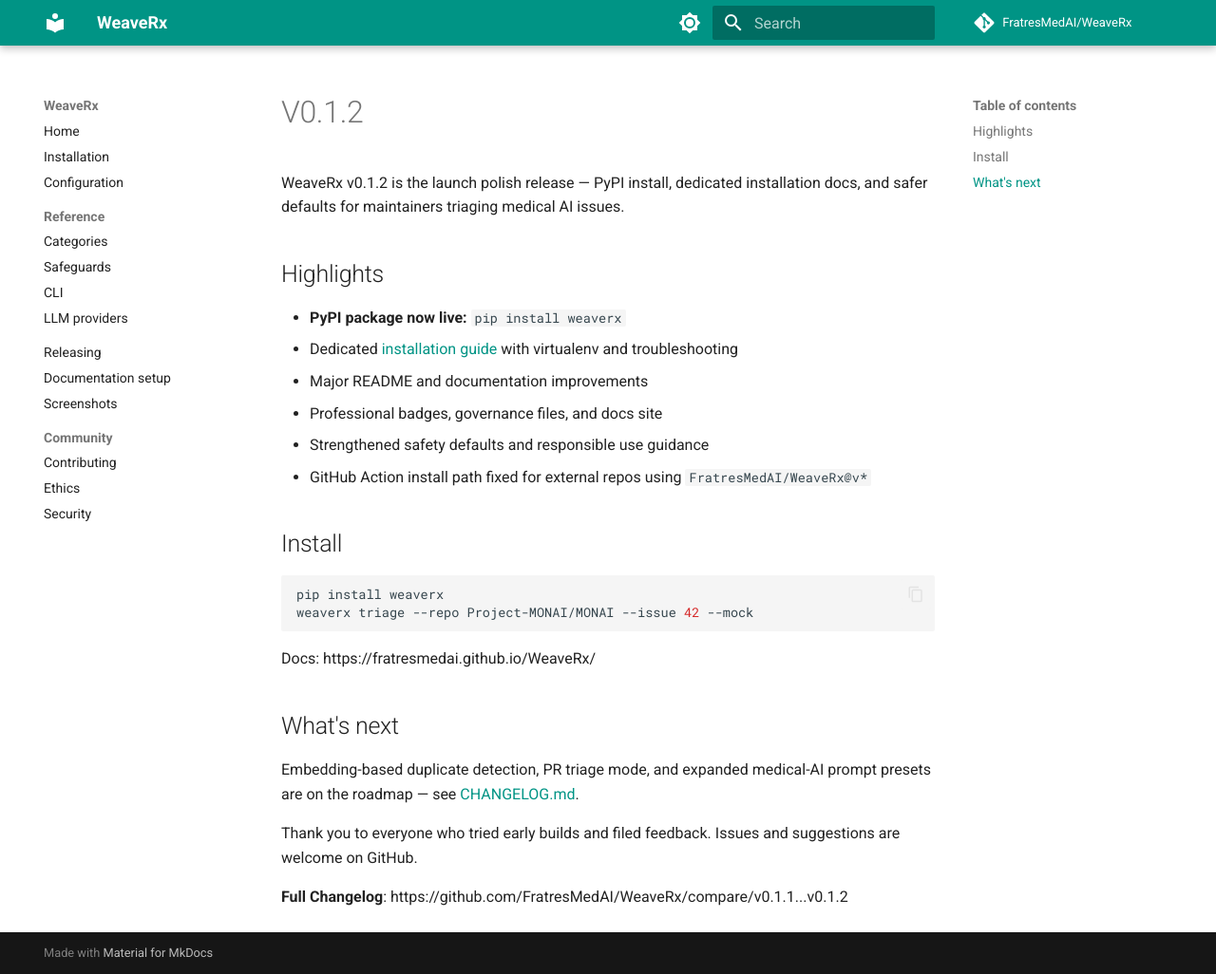
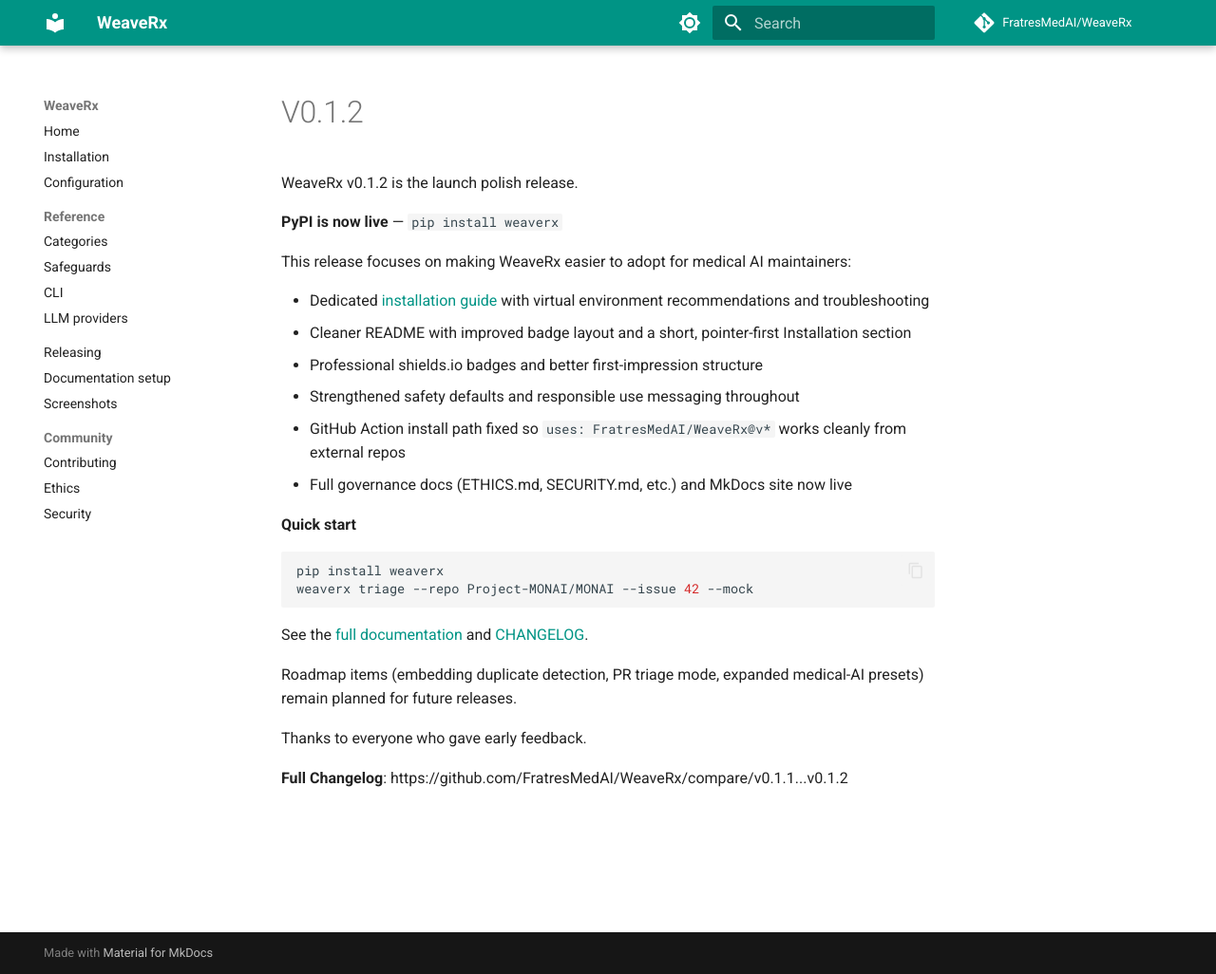
Before and after one commit to FratresMedAI/WeaveRx, an MkDocs documentation site: the page built from docs/releases/v0.1.2.md, in a window 1280 px wide and 1026 px high. Shown: the whole window at 95% size. Built offline with MkDocs 1.6.1 and Material for MkDocs 9.7.7, drawn with Linux system fonts in a browser that asks for light colours; comment, search, counter and statistics services are not loaded.

Commit message:
Tighten v0.1.2 release notes and README badge row.
Center PyPI/Python/MIT/CI/Docs badges; drop coverage badge; sync GitHub release body with docs/releases/v0.1.2.md.

````diff
--- a/docs/releases/v0.1.2.md
+++ b/docs/releases/v0.1.2.md
@@ -1,27 +1,27 @@
-WeaveRx v0.1.2 is the launch polish release — PyPI install, dedicated installation docs, and safer defaults for maintainers triaging medical AI issues.
+WeaveRx v0.1.2 is the launch polish release.
 
-## Highlights
+**PyPI is now live** — `pip install weaverx`
 
-- **PyPI package now live:** `pip install weaverx`
-- Dedicated [installation guide](https://fratresmedai.github.io/WeaveRx/installation/) with virtualenv and troubleshooting
-- Major README and documentation improvements
-- Professional badges, governance files, and docs site
-- Strengthened safety defaults and responsible use guidance
-- GitHub Action install path fixed for external repos using `FratresMedAI/WeaveRx@v*`
+This release focuses on making WeaveRx easier to adopt for medical AI maintainers:
 
-## Install
+- Dedicated [installation guide](https://fratresmedai.github.io/WeaveRx/installation/) with virtual environment recommendations and troubleshooting
+- Cleaner README with improved badge layout and a short, pointer-first Installation section
+- Professional shields.io badges and better first-impression structure
+- Strengthened safety defaults and responsible use messaging throughout
+- GitHub Action install path fixed so `uses: FratresMedAI/WeaveRx@v*` works cleanly from external repos
+- Full governance docs (ETHICS.md, SECURITY.md, etc.) and MkDocs site now live
+
+**Quick start**
 
 ```bash
 pip install weaverx
 weaverx triage --repo Project-MONAI/MONAI --issue 42 --mock
 ```
 
-Docs: https://fratresmedai.github.io/WeaveRx/
+See the [full documentation](https://fratresmedai.github.io/WeaveRx/) and [CHANGELOG](https://github.com/FratresMedAI/WeaveRx/blob/master/CHANGELOG.md).
 
-## What's next
+Roadmap items (embedding duplicate detection, PR triage mode, expanded medical-AI presets) remain planned for future releases.
 
-Embedding-based duplicate detection, PR triage mode, and expanded medical-AI prompt presets are on the roadmap — see [CHANGELOG.md](https://github.com/FratresMedAI/WeaveRx/blob/master/CHANGELOG.md).
-
-Thank you to everyone who tried early builds and filed feedback. Issues and suggestions are welcome on GitHub.
+Thanks to everyone who gave early feedback.
 
 **Full Changelog**: https://github.com/FratresMedAI/WeaveRx/compare/v0.1.1...v0.1.2
````
Also changed, not shown: README.md (+7 -5 lines).
